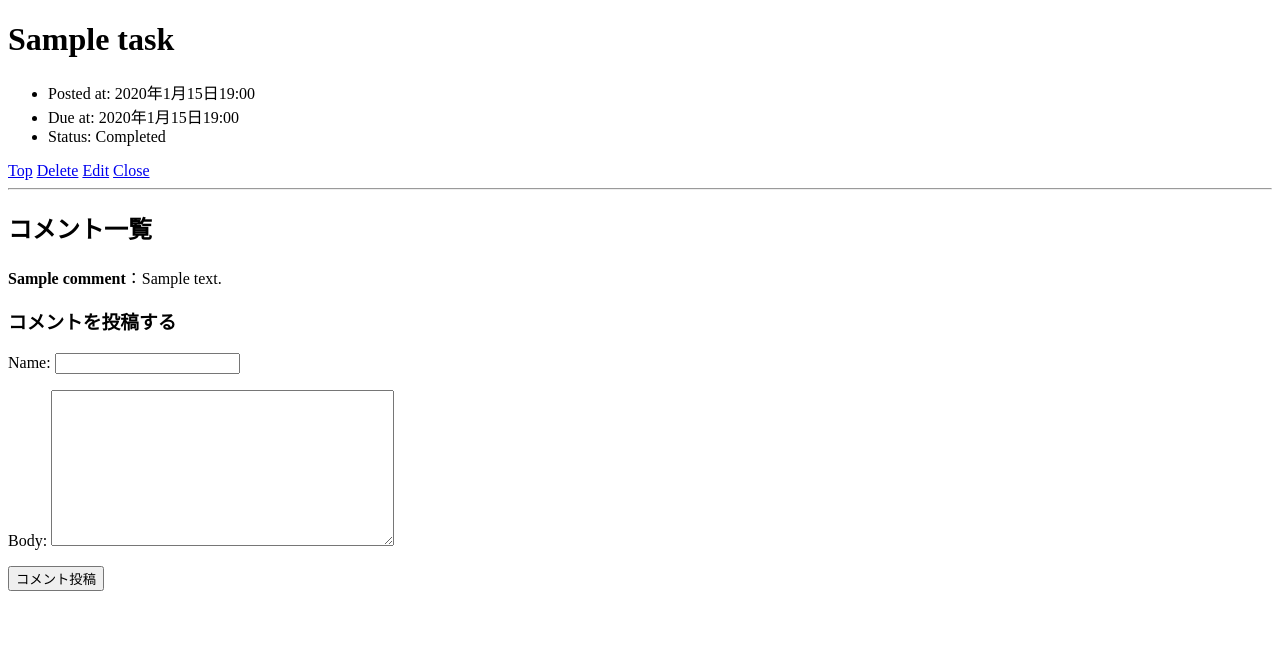
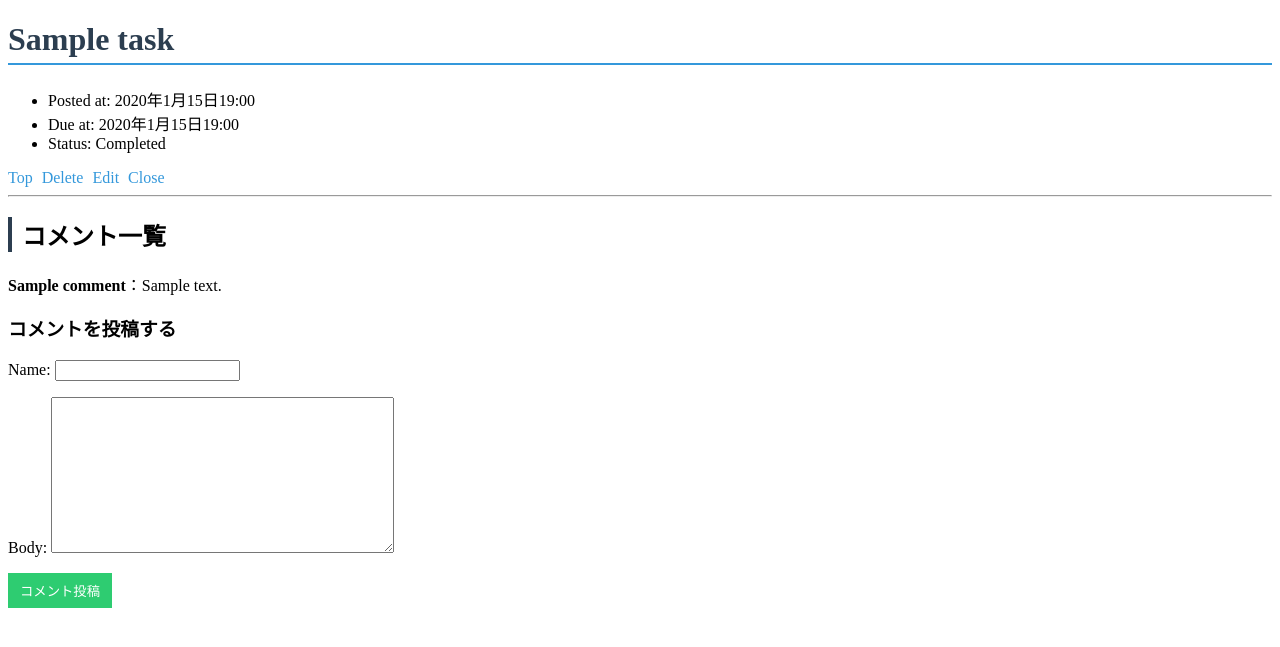
Before and after one commit to s1f10240154/django-test-exercise, a Django app: page /1/ in a window 1280 px wide. Shown: the top 647 px of the page. Run offline with Django 5.2, Linux system fonts and the light colour scheme; tables that the repository leaves empty hold one stand-in row (values such as "Sample post").

Commit message:
detail.cssを追加

```diff
--- /dev/null
+++ b/todo/static/detail.css
@@ -0,0 +1,23 @@
+h1 {
+    border-bottom: solid 2px #3498db;
+    padding-bottom: 5px;
+    color: #2c3e50;
+}
+
+h2 {
+    padding-left: 10px;
+    border-left: solid 4px #2c3e50;
+}
+
+div a {
+    margin-right: 5px;
+    text-decoration: none;
+    color: #3498db;
+}
+
+button {
+    background-color: #2ecc71;
+    color: white;
+    border: none;
+    padding: 8px 12px;
+}
--- a/todo/templates/todo/detail.html
+++ b/todo/templates/todo/detail.html
@@ -4,6 +4,7 @@
 
   <head>
     <title>To Do Application</title>
+    <link rel="stylesheet" type="text/css" href="{% static 'detail.css' %}">
     <meta charset="UTF-8">
     <meta name="author" content="INIAD">
   </head>
```
